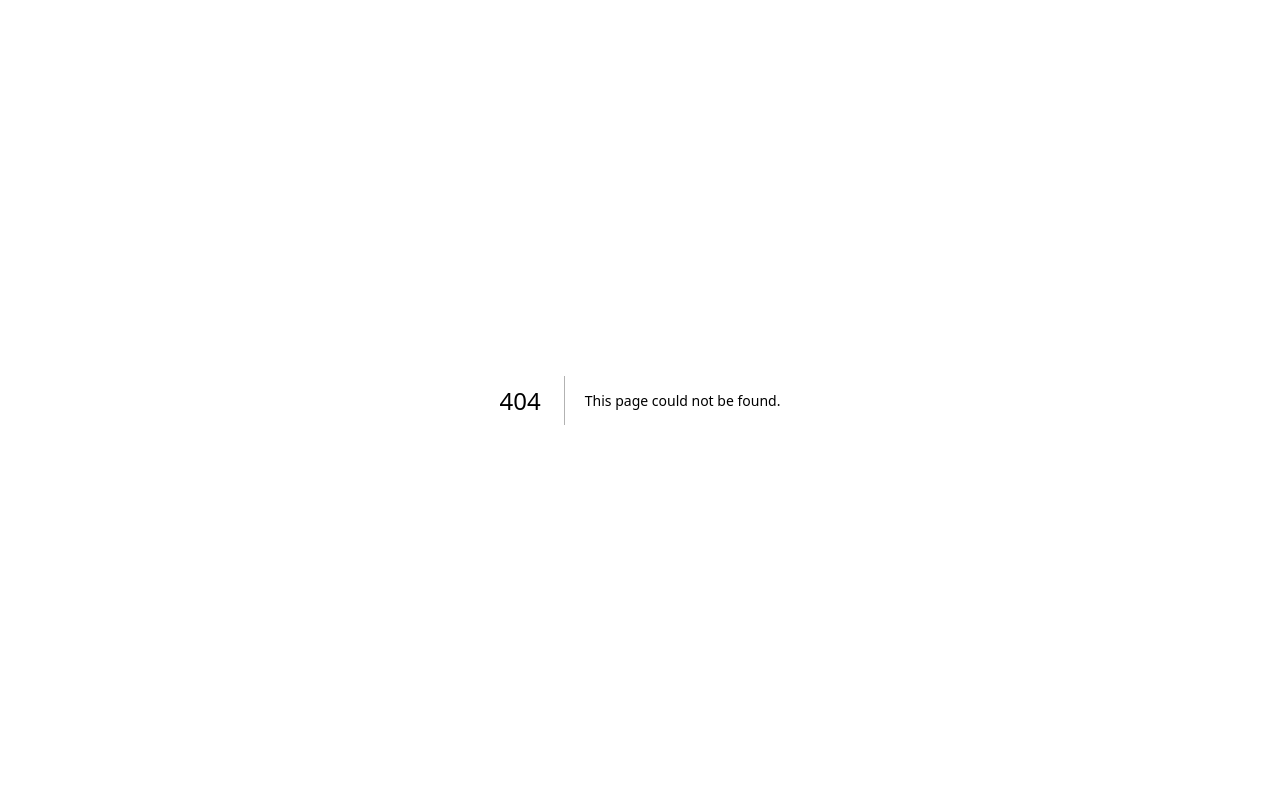
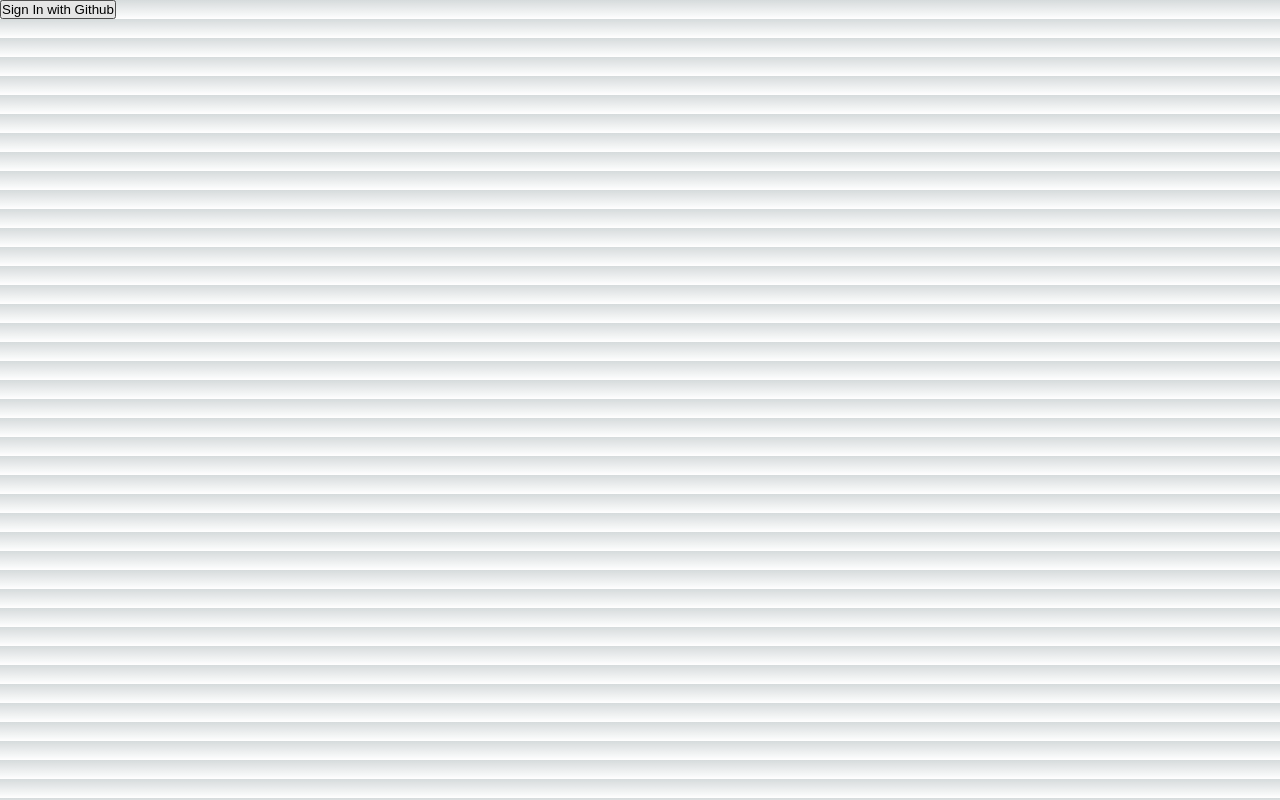
Before and after one commit to obake-fe/learing-graphql, a Next.js app in the folder frontend/: page /components/AuthorizedUser in a window 1280 px wide. Before the commit this address had no page. Built offline with nearby package versions, Linux system fonts and the light colour scheme.

Commit message:
feat: 6.4.1 ユーザー認可

```diff
--- a/frontend/next.config.js
+++ b/frontend/next.config.js
@@ -1,6 +1,6 @@
 /** @type {import('next').NextConfig} */
 const nextConfig = {
-  reactStrictMode: true,
+  reactStrictMode: false, // 2回レンダリングされてgithubAuthのMutationでエラーが出てしまうためfalse
   images: {
     domains: ["avatars.githubusercontent.com", "randomuser.me"],
   },
--- a/frontend/src/__generated__/gql.ts
+++ b/frontend/src/__generated__/gql.ts
@@ -13,6 +13,7 @@ import { TypedDocumentNode as DocumentNode } from '@graphql-typed-document-node/
  * Therefore it is highly recommended to use the babel or swc plugin for production.
  */
 const documents = {
+    "\n  mutation githubAuth($code: String!) {\n    githubAuth(code: $code) {\n      token\n    }\n  }\n": types.GithubAuthDocument,
     "\n  fragment userItem on User {\n    name\n    avatar\n  }\n": types.UserItemFragmentDoc,
     "\n  mutation addFakeUsers($count: Int!) {\n    addFakeUsers(count: $count) {\n      githubLogin\n      ...userItem\n    }\n  }\n": types.AddFakeUsersDocument,
     "\n  query users {\n    totalUsers\n    allUsers {\n      githubLogin\n      ...userItem\n    }\n    me {\n      githubLogin\n      ...userItem\n    }\n  }\n": types.UsersDocument,
@@ -35,6 +36,10 @@ export function graphql(source: string): unknown;
 /**
  * The graphql function is used to parse GraphQL queries into a document that can be used by GraphQL clients.
  */
+export function graphql(source: "\n  mutation githubAuth($code: String!) {\n    githubAuth(code: $code) {\n      token\n    }\n  }\n"): (typeof documents)["\n  mutation githubAuth($code: String!) {\n    githubAuth(code: $code) {\n      token\n    }\n  }\n"];
+/**
+ * The graphql function is used to parse GraphQL queries into a document that can be used by GraphQL clients.
+ */
 export function graphql(source: "\n  fragment userItem on User {\n    name\n    avatar\n  }\n"): (typeof documents)["\n  fragment userItem on User {\n    name\n    avatar\n  }\n"];
 /**
  * The graphql function is used to parse GraphQL queries into a document that can be used by GraphQL clients.
--- a/frontend/src/__generated__/graphql.ts
+++ b/frontend/src/__generated__/graphql.ts
@@ -102,6 +102,13 @@ export type User = {
   postedPhotos: Array<Photo>;
 };
 
+export type GithubAuthMutationVariables = Exact<{
+  code: Scalars['String'];
+}>;
+
+
+export type GithubAuthMutation = { __typename?: 'Mutation', githubAuth: { __typename?: 'AuthPayload', token: string } };
+
 export type UserItemFragment = { __typename?: 'User', name?: string | null, avatar?: string | null } & { ' $fragmentName'?: 'UserItemFragment' };
 
 export type AddFakeUsersMutationVariables = Exact<{
@@ -126,5 +133,6 @@ export type UsersQuery = { __typename?: 'Query', totalUsers: number, allUsers: A
   ) | null };
 
 export const UserItemFragmentDoc = {"kind":"Document","definitions":[{"kind":"FragmentDefinition","name":{"kind":"Name","value":"userItem"},"typeCondition":{"kind":"NamedType","name":{"kind":"Name","value":"User"}},"selectionSet":{"kind":"SelectionSet","selections":[{"kind":"Field","name":{"kind":"Name","value":"name"}},{"kind":"Field","name":{"kind":"Name","value":"avatar"}}]}}]} as unknown as DocumentNode<UserItemFragment, unknown>;
+export const GithubAuthDocument = {"kind":"Document","definitions":[{"kind":"OperationDefinition","operation":"mutation","name":{"kind":"Name","value":"githubAuth"},"variableDefinitions":[{"kind":"VariableDefinition","variable":{"kind":"Variable","name":{"kind":"Name","value":"code"}},"type":{"kind":"NonNullType","type":{"kind":"NamedType","name":{"kind":"Name","value":"String"}}}}],"selectionSet":{"kind":"SelectionSet","selections":[{"kind":"Field","name":{"kind":"Name","value":"githubAuth"},"arguments":[{"kind":"Argument","name":{"kind":"Name","value":"code"},"value":{"kind":"Variable","name":{"kind":"Name","value":"code"}}}],"selectionSet":{"kind":"SelectionSet","selections":[{"kind":"Field","name":{"kind":"Name","value":"token"}}]}}]}}]} as unknown as DocumentNode<GithubAuthMutation, GithubAuthMutationVariables>;
 export const AddFakeUsersDocument = {"kind":"Document","definitions":[{"kind":"OperationDefinition","operation":"mutation","name":{"kind":"Name","value":"addFakeUsers"},"variableDefinitions":[{"kind":"VariableDefinition","variable":{"kind":"Variable","name":{"kind":"Name","value":"count"}},"type":{"kind":"NonNullType","type":{"kind":"NamedType","name":{"kind":"Name","value":"Int"}}}}],"selectionSet":{"kind":"SelectionSet","selections":[{"kind":"Field","name":{"kind":"Name","value":"addFakeUsers"},"arguments":[{"kind":"Argument","name":{"kind":"Name","value":"count"},"value":{"kind":"Variable","name":{"kind":"Name","value":"count"}}}],"selectionSet":{"kind":"SelectionSet","selections":[{"kind":"Field","name":{"kind":"Name","value":"githubLogin"}},{"kind":"FragmentSpread","name":{"kind":"Name","value":"userItem"}}]}}]}},{"kind":"FragmentDefinition","name":{"kind":"Name","value":"userItem"},"typeCondition":{"kind":"NamedType","name":{"kind":"Name","value":"User"}},"selectionSet":{"kind":"SelectionSet","selections":[{"kind":"Field","name":{"kind":"Name","value":"name"}},{"kind":"Field","name":{"kind":"Name","value":"avatar"}}]}}]} as unknown as DocumentNode<AddFakeUsersMutation, AddFakeUsersMutationVariables>;
 export const UsersDocument = {"kind":"Document","definitions":[{"kind":"OperationDefinition","operation":"query","name":{"kind":"Name","value":"users"},"selectionSet":{"kind":"SelectionSet","selections":[{"kind":"Field","name":{"kind":"Name","value":"totalUsers"}},{"kind":"Field","name":{"kind":"Name","value":"allUsers"},"selectionSet":{"kind":"SelectionSet","selections":[{"kind":"Field","name":{"kind":"Name","value":"githubLogin"}},{"kind":"FragmentSpread","name":{"kind":"Name","value":"userItem"}}]}},{"kind":"Field","name":{"kind":"Name","value":"me"},"selectionSet":{"kind":"SelectionSet","selections":[{"kind":"Field","name":{"kind":"Name","value":"githubLogin"}},{"kind":"FragmentSpread","name":{"kind":"Name","value":"userItem"}}]}}]}},{"kind":"FragmentDefinition","name":{"kind":"Name","value":"userItem"},"typeCondition":{"kind":"NamedType","name":{"kind":"Name","value":"User"}},"selectionSet":{"kind":"SelectionSet","selections":[{"kind":"Field","name":{"kind":"Name","value":"name"}},{"kind":"Field","name":{"kind":"Name","value":"avatar"}}]}}]} as unknown as DocumentNode<UsersQuery, UsersQueryVariables>;
--- /dev/null
+++ b/frontend/src/pages/components/AuthorizedUser.tsx
@@ -0,0 +1,62 @@
+import { useEffect, useState } from "react";
+import { useRouter } from "next/router";
+import { graphql } from "@/__generated__";
+import { FetchResult, useMutation } from "@apollo/client";
+import { ROOT_QUERY } from "@/pages";
+import { GithubAuthMutation } from "@/__generated__/graphql";
+
+const GITHUB_AUTH_MUTATION = graphql(`
+  mutation githubAuth($code: String!) {
+    githubAuth(code: $code) {
+      token
+    }
+  }
+`);
+
+const AuthorizedUser = () => {
+  const authorizationComplete = ({
+    data,
+  }: Omit<FetchResult<GithubAuthMutation>, "context">) => {
+    console.log("🦖", data);
+    if (data) localStorage.setItem("token", data.githubAuth.token);
+    router.replace("/");
+    setSignIn(false);
+  };
+
+  const [githubAuth, { data, loading, error }] = useMutation(
+    GITHUB_AUTH_MUTATION,
+    {
+      refetchQueries: [{ query: ROOT_QUERY }, "users"],
+      update: (cache, data) => authorizationComplete(data),
+    }
+  );
+
+  const [signIn, setSignIn] = useState(false);
+  const router = useRouter();
+
+  useEffect(() => {
+    if (window.location.search.match(/code=/)) {
+      setSignIn(true);
+
+      // URLに付与されたコードを削除して、内部的には記録する
+      const code = window.location.search.replace("?code=", "");
+      console.log("🦀", code);
+      githubAuth({ variables: { code } });
+    }
+  }, [githubAuth]);
+
+  const requestCode = () => {
+    const clientID = process.env.NEXT_PUBLIC_CLIENT_ID;
+    router.replace(
+      `https://github.com/login/oauth/authorize?client_id=${clientID}&scope=user`
+    );
+  };
+
+  return (
+    <button onClick={() => requestCode()} disabled={signIn}>
+      Sign In with Github
+    </button>
+  );
+};
+
+export default AuthorizedUser;
--- a/frontend/src/pages/components/UserItem.tsx
+++ b/frontend/src/pages/components/UserItem.tsx
@@ -15,15 +15,17 @@ type OwnProps = {
   user: FragmentType<typeof UserItemFragmentDoc>;
 };
 
-export const UserItem = (props: OwnProps): JSX.Element | null => {
+const UserItem = (props: OwnProps): JSX.Element | null => {
   const user = useFragment(USER_ITEM_FRAGMENT, props.user);
 
-  if (!user.avatar) return null;
+  if (!user?.avatar) return null;
 
   return (
     <li>
       <Image src={user.avatar} width={48} height={48} alt="" />
-      {user.name}
+      {user?.name}
     </li>
   );
 };
+
+export default UserItem;
--- a/frontend/src/pages/components/UserList.tsx
+++ b/frontend/src/pages/components/UserList.tsx
@@ -2,7 +2,7 @@ import { UsersQuery } from "@/__generated__/graphql";
 import { graphql } from "@/__generated__";
 import { ObservableQuery, useMutation } from "@apollo/client";
 import { ROOT_QUERY } from "@/pages";
-import { UserItem } from "@/pages/components/UserItem";
+import UserItem from "@/pages/components/UserItem";
 
 const ADD_FAKE_USERS_MUTATION = graphql(`
   mutation addFakeUsers($count: Int!) {
@@ -19,11 +19,7 @@ type OwnProps = {
   refetchUsers: ObservableQuery["refetch"];
 };
 
-export const UserList = ({
-  count,
-  users,
-  refetchUsers,
-}: OwnProps): JSX.Element => {
+const UserList = ({ count, users, refetchUsers }: OwnProps): JSX.Element => {
   const [addFakeUsers, { data, loading, error }] = useMutation(
     ADD_FAKE_USERS_MUTATION,
     {
@@ -34,7 +30,7 @@ export const UserList = ({
     }
   );
 
-  if (loading) return <p>Loading...</p>;
+  if (loading || !Array.isArray(users)) return <p>Loading...</p>;
   if (error) return <p>Error : {error.message}</p>;
 
   return (
@@ -52,3 +48,5 @@ export const UserList = ({
     </div>
   );
 };
+
+export default UserList;
--- a/frontend/src/pages/index.tsx
+++ b/frontend/src/pages/index.tsx
@@ -1,6 +1,7 @@
-import { UserList } from "@/pages/components/UserList";
+import UserList from "@/pages/components/UserList";
 import { useQuery } from "@apollo/client";
 import { graphql } from "@/__generated__";
+import AuthorizedUser from "@/pages/components/AuthorizedUser";
 
 export const ROOT_QUERY = graphql(`
   query users {
@@ -25,6 +26,7 @@ export default function Home() {
   return (
     <>
       <h1>Hello Next.js</h1>
+      <AuthorizedUser />
       <UserList
         count={data.totalUsers}
         users={data.allUsers}
```
